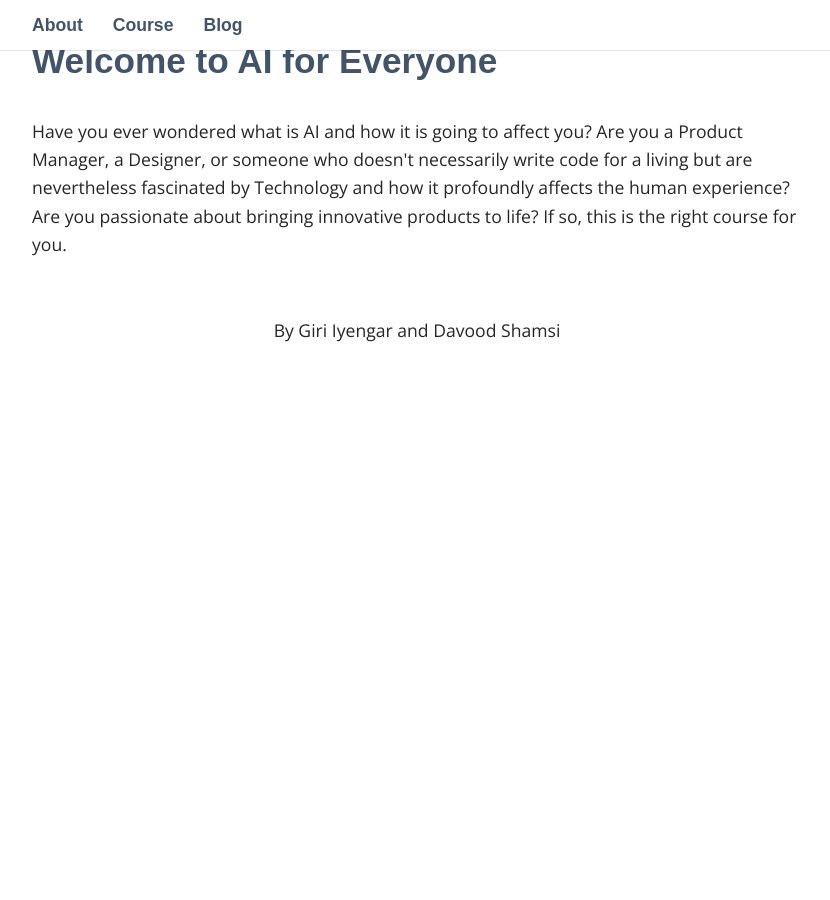
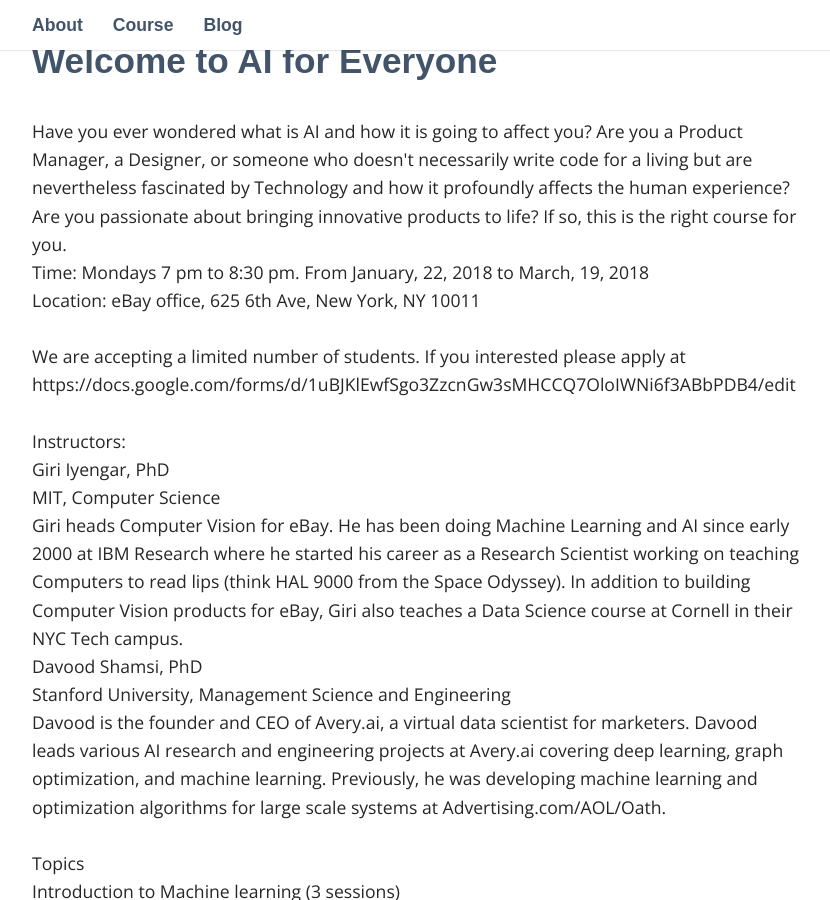
Before and after one commit to ai4all/ai4all.github.io, a Jekyll site: the page built from index.html, in a window 1280 px wide and 900 px high, scrolled down 494 px. Shown: the whole window, without its empty margins (223-1053 px from the left). Built offline with Jekyll 4.4.1, drawn with Linux system fonts in a browser that asks for light colours; some web fonts are replaced; before the commit the page ends 900 px from its top, so only the background shows below that; some of the changed text lies outside the part shown.

Commit message:
Update index.html

```diff
--- a/index.html
+++ b/index.html
@@ -7,3 +7,31 @@
   Have you ever wondered what is AI and how it is going to affect you? Are you a Product Manager, a Designer, or someone who doesn't necessarily
   write code for a living but are nevertheless fascinated by Technology and how it profoundly affects the human experience? Are you passionate about
   bringing innovative products to life? If so, this is the right course for you.
+<br>
+
+Time: Mondays 7 pm to 8:30 pm. From January, 22, 2018 to March, 19, 2018<br>
+Location: eBay office, 625 6th Ave, New York, NY 10011<br>
+<br>
+We are accepting a limited number of students. If you interested please apply at
+https://docs.google.com/forms/d/1uBJKlEwfSgo3ZzcnGw3sMHCCQ7OloIWNi6f3ABbPDB4/edit
+
+<br><br>
+Instructors:
+<br>
+Giri Iyengar, PhD<br>
+MIT, Computer Science<br>
+Giri heads Computer Vision for eBay. He has been doing Machine Learning and AI since early 2000 at IBM Research where he started his career as a Research Scientist working on teaching Computers to read lips (think HAL 9000 from the Space Odyssey). In addition to building Computer Vision products for eBay, Giri also teaches a Data Science course at Cornell in their NYC Tech campus.
+<br>
+Davood Shamsi, PhD<br>
+Stanford University, Management Science and Engineering<br>
+Davood is the founder and CEO of Avery.ai, a virtual data scientist for marketers. Davood leads various AI research and engineering projects at Avery.ai covering deep learning, graph optimization, and machine learning. Previously, he was developing machine learning and optimization algorithms for large scale systems at Advertising.com/AOL/Oath.
+
+<br>
+<br>
+Topics
+
+<br> Introduction to Machine learning (3 sessions)
+<br> Supervised learning (2 sessions)
+<br> Unsupervised learning (1 sessions)
+<br> Deep learning (3 sessions)
+<br> Reinforcement learning (1 session)
```
